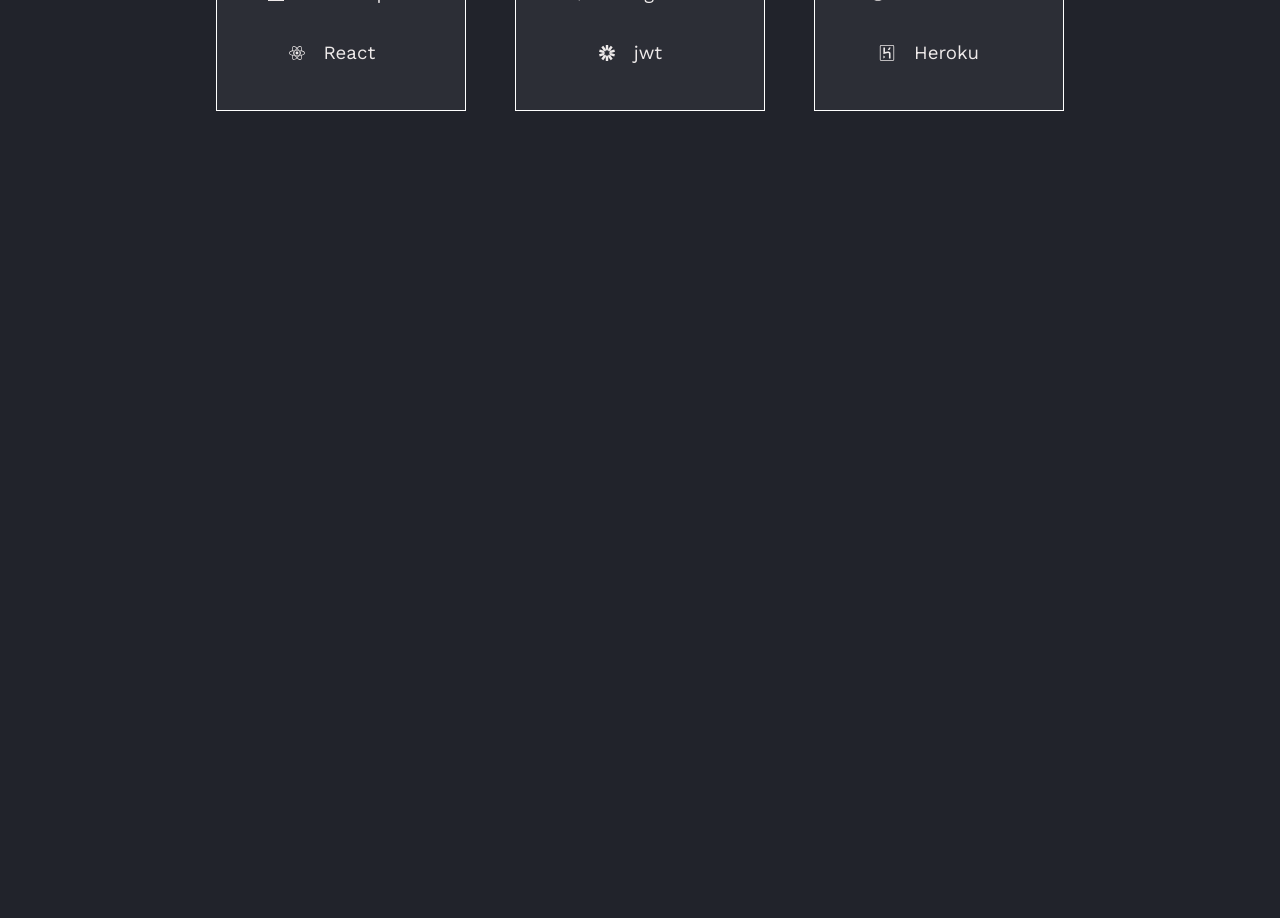
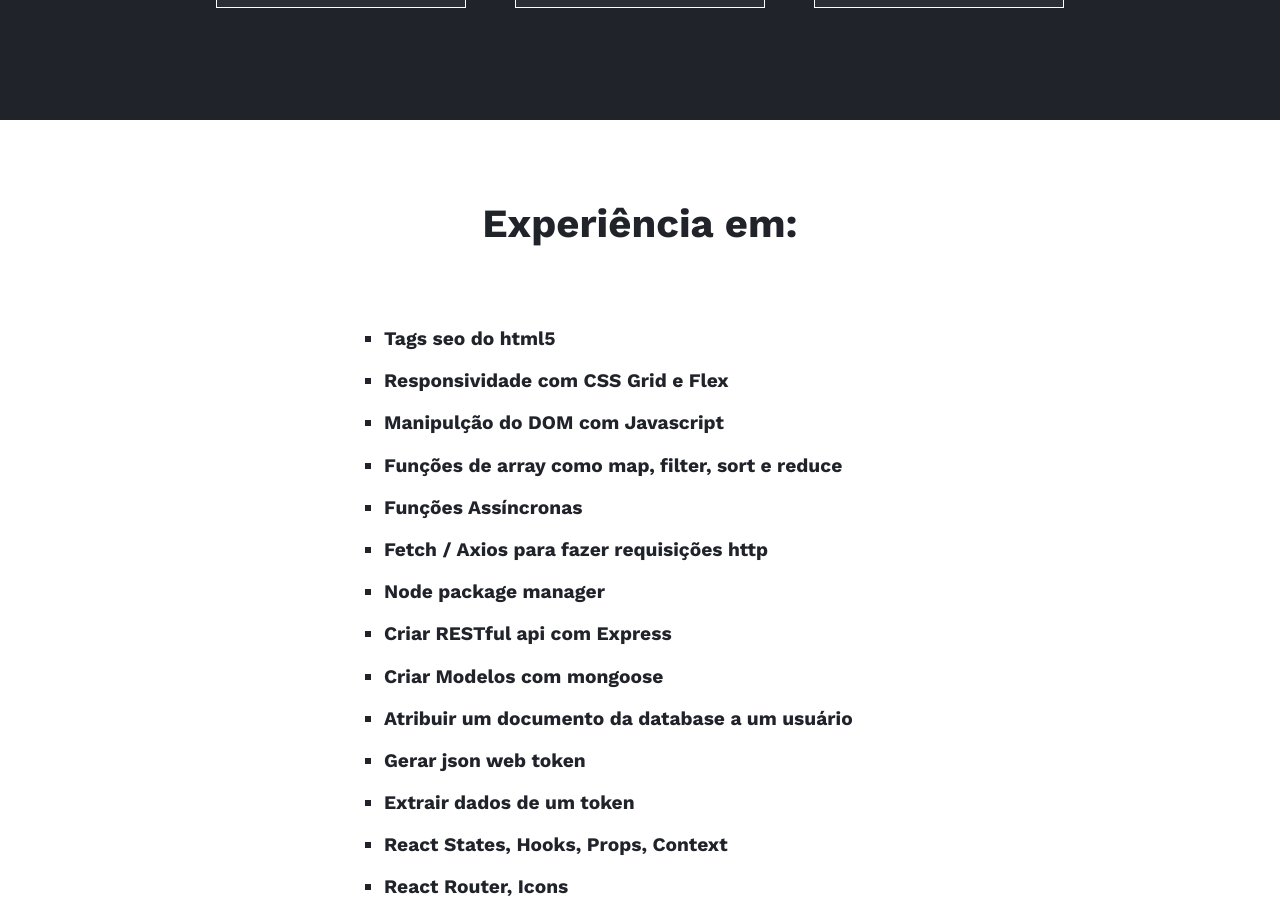
Before and after one commit to rm0909/my-portfolio, a React (Vite) app: page /conhecimento in a window 1280 px wide. Shown: the part 580-1498 px from the top of the page. Before the commit the page ends 800 px from the top, so only its background shows below. Built offline with nearby package versions, Linux system fonts and the light colour scheme.

Commit message:
experience section

```diff
--- a/src/App.css
+++ b/src/App.css
@@ -1,4 +1,9 @@
 @import url("https://fonts.googleapis.com/css2?family=Work+Sans:ital,wght@0,100;0,300;0,400;0,700;1,500&display=swap");
+:root {
+  --bckgrd-color-default: #21232b;
+  --bckgrd-color-secondary: #2c2e36;
+  --bckgrd-color-third: #202125;
+}
 *,
 ::after,
 ::before {
@@ -8,8 +13,8 @@
   font-family: "Work Sans", "Tahoma", sans-serif;
   color: #eeeaea;
 }
-body{
-  background-color: #21232B;
+body {
+  background-color: var(--bckgrd-color-default);
   width: 100%;
 }
 nav {
@@ -19,22 +24,25 @@ nav {
   justify-content: space-between;
   align-items: center;
 }
-a{
+nav a:hover {
+  text-decoration: underline;
+}
+a {
   text-decoration: none;
 }
-p{
-  margin:1em
+p {
+  margin: 1em;
 }
 #nav-email {
   margin-left: 1.8vw;
   font-size: 1em;
   font-weight: 400;
 }
-#name{
+#name {
   font-size: 3.5em;
   font-weight: bold;
 }
-#dev{
+#dev {
   font-size: 1.4em;
   font-weight: lighter;
 }
@@ -73,40 +81,69 @@ p{
   align-items: center;
   justify-content: space-around;
 }
-.skill-main-block{
-  height: 90vh;
+.skill-main-block {
   display: flex;
   flex-direction: column;
   align-items: center;
   justify-content: space-around;
 }
-.skill-box-container{
+.skill-main-block h1 {
+  font-size: 2.5em;
+  margin: 2em;
+}
+.skill-box-container {
+  margin-bottom: 5em;
   display: flex;
   flex-direction: row;
   justify-content: space-around;
-  width: 70vw
+  width: 70vw;
+  height: 44vh;
 }
-.skill-box{
-  background-color: #2C2E36;
+.skill-box {
+  background-color: var(--bckgrd-color-secondary);
   width: 250px;
   height: 320px;
   text-align: center;
   border: 1px solid white;
 }
-.skill-box h2{
+.skill-box h2 {
   border-bottom: 1px solid white;
 }
-.skill-box h3{
+.skill-box h3 {
   font-weight: 500;
   margin: 1em;
 }
-.skills-column{
+.skills-column {
   padding: 1.5em;
 }
-.icon-text{
+.icon-text {
   display: flex;
   flex-direction: row;
   justify-content: center;
   align-items: center;
   width: 100%;
 }
+.exp {
+  width: 100%;
+  background-color: white;
+  text-align: center;
+  display: flex;
+  align-items: center;
+  justify-content: center;
+}
+.exp h1 {
+  color: var(--bckgrd-color-default);
+}
+.exp-ul {
+  width: 40vw;
+}
+ul{
+  text-align: start;
+}
+li {
+  color: var(--bckgrd-color-default);
+  list-style:square;
+  font-size: 1.2em;
+  font-weight: 600;
+  padding-bottom: 1em;
+}
--- a/src/components/Conhecimento.jsx
+++ b/src/components/Conhecimento.jsx
@@ -86,7 +86,27 @@ function Conhecimento() {
             </div>
           </div>
         </div>
-
+        <div className="exp">
+          <section className="exp-ul">
+            <h1>Experiência em:</h1>
+            <ul>
+              <li>Tags seo do html5</li>
+              <li>Responsividade com CSS Grid e Flex</li>
+              <li>Manipulção do DOM com Javascript</li>
+              <li>Funções de array como map, filter, sort e reduce</li>
+              <li>Funções Assíncronas</li>
+              <li>Fetch / Axios para fazer requisições http</li>
+              <li>Node package manager</li>
+              <li>Criar RESTful api com Express</li>
+              <li>Criar Modelos com mongoose</li>
+              <li>Atribuir um documento da database a um usuário</li>
+              <li>Gerar json web token</li>
+              <li>Extrair dados de um token</li>
+              <li>React States, Hooks, Props, Context</li>
+              <li>React Router, Icons</li>
+            </ul>
+          </section>
+        </div>
       </main>
     </>
   );
```
